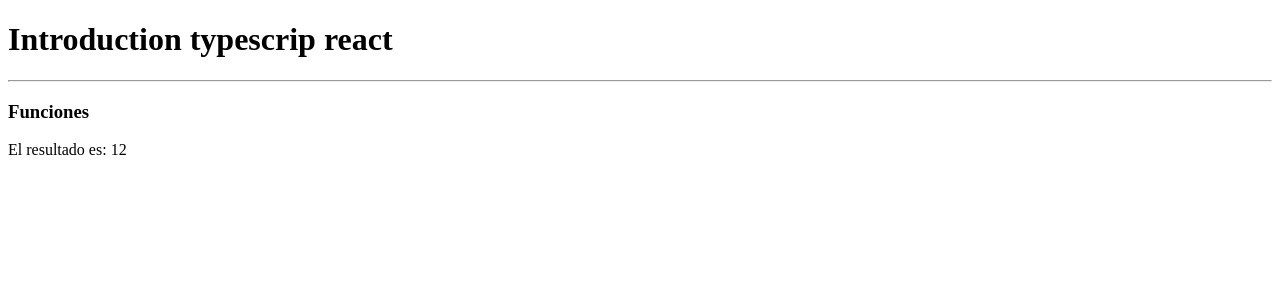
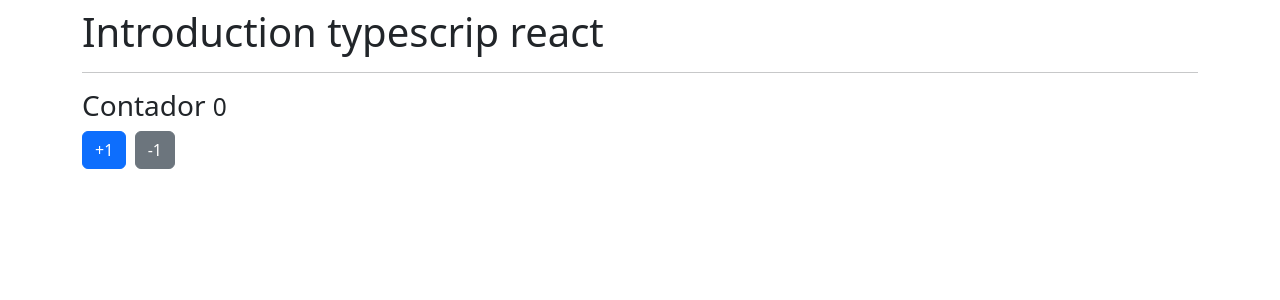
Before and after one commit to adolfosonchiche/CusroReactNative, a React (Create React App) app in the folder demo-001/: page / in a window 1280 px wide. Shown: the top 300 px of the page. Built offline with nearby package versions, Linux system fonts and the light colour scheme.

Commit message:
hook - useState

```diff
--- a/demo-001/public/index.html
+++ b/demo-001/public/index.html
@@ -24,6 +24,7 @@
       work correctly both with client-side routing and a non-root public URL.
       Learn how to configure a non-root public URL by running `npm run build`.
     -->
+    <link href="https://cdn.jsdelivr.net/npm/bootstrap@5.3.0/dist/css/bootstrap.min.css" rel="stylesheet" integrity="sha384-9ndCyUaIbzAi2FUVXJi0CjmCapSmO7SnpJef0486qhLnuZ2cdeRhO02iuK6FUUVM" crossorigin="anonymous">
     <title>React App</title>
   </head>
   <body class="container">
--- a/demo-001/src/App.tsx
+++ b/demo-001/src/App.tsx
@@ -1,5 +1,6 @@
 import React from 'react'
-import { Funciones } from './typescript/Funciones';
+import { Contador } from './components/Contador';
+//import { Funciones } from './typescript/Funciones';
 // import { ObjetosLiterales } from './typescript/ObjetosLiterales';
 /* import { TiposBasicos } from './typescript/TiposBasicos';
  */
@@ -12,7 +13,9 @@ const App = () => {
 
       {/* <ObjetosLiterales /> */}
 
-      <Funciones/>
+      {/* <Funciones/> */}
+
+      <Contador/>
 
     </div>
   )
--- /dev/null
+++ b/demo-001/src/components/Contador.tsx
@@ -0,0 +1,30 @@
+//hook - useState
+import { useState } from 'react'
+
+export const Contador = () => {
+
+    const [valor, setValor] = useState(0);
+
+    const acumular = (numero: number) => {
+        setValor(valor + numero);
+    }
+
+
+    return (
+        <>
+            <h3>Contador  <small>{valor}</small> </h3>
+
+            <button className='btn btn-primary'
+                onClick={() => acumular(1)}
+            >
+                +1
+            </button>
+            {/* hacer una separacion- caracter de espacio */} &nbsp;
+            <button className='btn btn-secondary'
+                onClick={() => acumular(-1)}
+            >
+                -1
+            </button>
+        </>
+    )
+}
```
